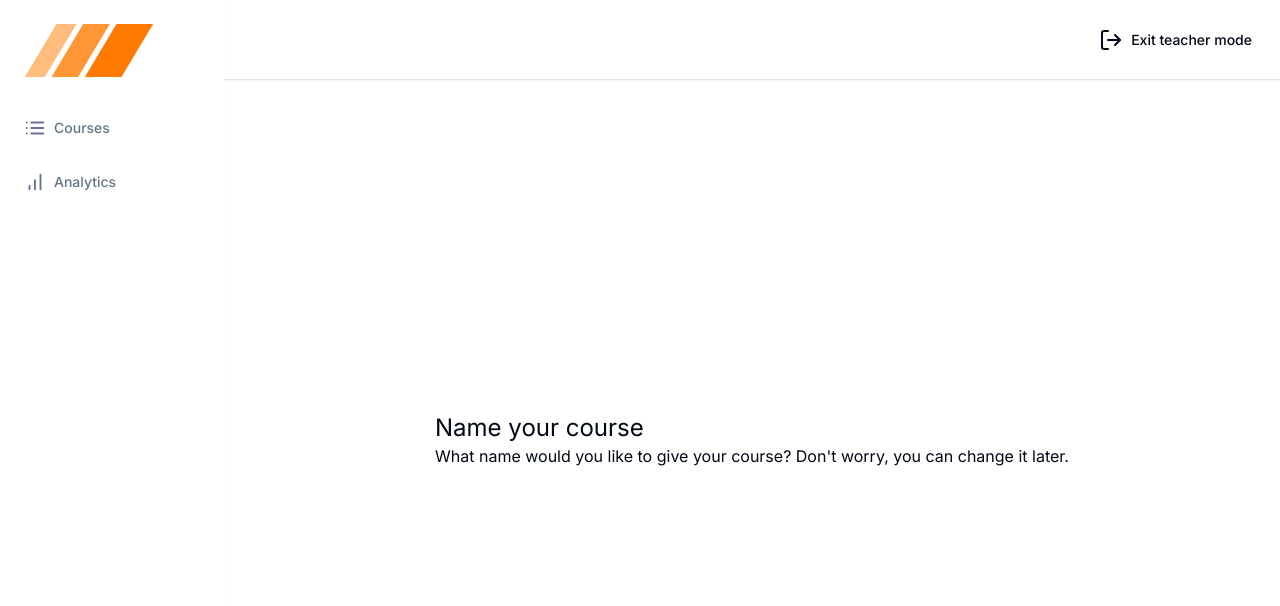
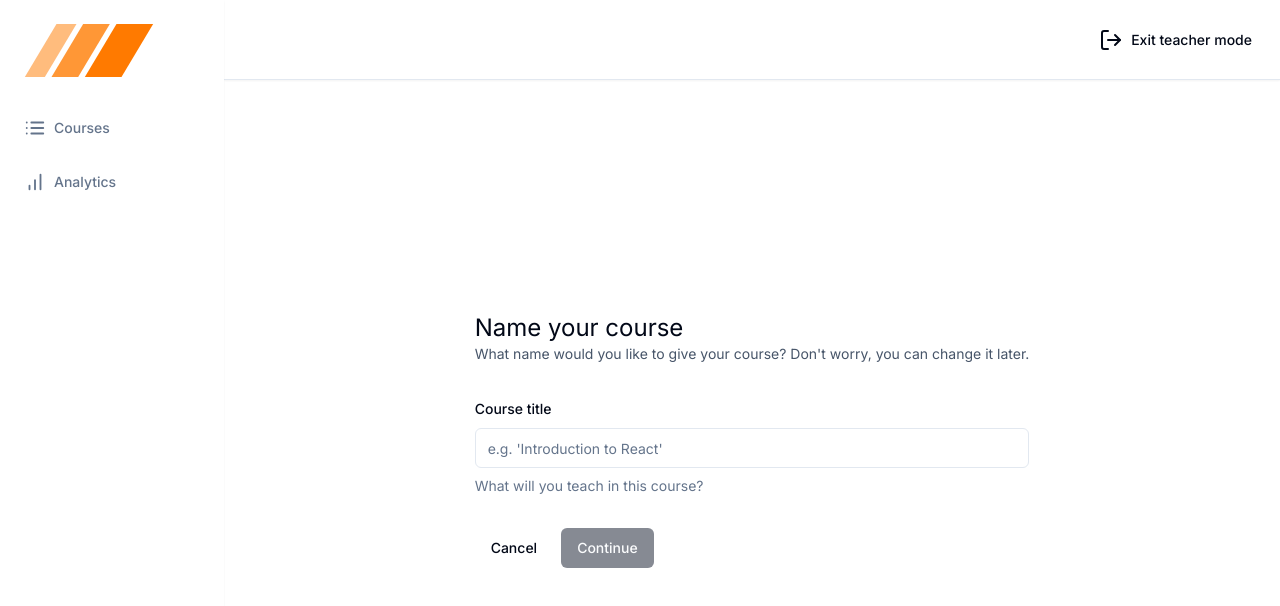
Before and after one commit to violetflash/next-lms, a Next.js app: page /teacher/create in a window 1280 px wide. Shown: the top 606 px of the page. Built offline with nearby package versions, Linux system fonts and the light colour scheme.

Commit message:
add toaster

```diff
--- a/app/(dashboard)/(routes)/teacher/create/page.tsx
+++ b/app/(dashboard)/(routes)/teacher/create/page.tsx
@@ -1,9 +1,12 @@
 'use client'
+import { teacherRoute } from '@/lib/constants';
+import Link from 'next/link';
+import toast from 'react-hot-toast';
 import * as z from 'zod';
 import axios from 'axios';
 import { zodResolver } from '@hookform/resolvers/zod';
 import { useForm } from 'react-hook-form';
-import { useRouter } from 'next/router';
+import { useRouter } from 'next/navigation';
 
 // ui
 import {
@@ -11,6 +14,7 @@
   FormDescription,
   FormMessage,
   FormField,
+  FormItem,
   FormLabel,
   Form
 } from '@/components/ui/form';
@@ -23,6 +27,7 @@
 type FormSchema = z.infer<typeof formSchema>;
 
 const CreateCourse = () => {
+  const router = useRouter();
   const form = useForm<FormSchema>({
     resolver: zodResolver(formSchema),
     defaultValues: {
@@ -41,12 +46,13 @@
 
   const onSubmit = async (values: FormSchema) => {
     console.log('values: >>', values);
-    // try {
-    //   await axios.post('/api/courses', values);
-    //   router.push('/courses');
-    // } catch (error) {
-    //   console.error(error);
-    // }
+    try {
+      const response = await axios.post('/api/courses', values);
+      router.push(`/${teacherRoute}/courses/${response.data.id}`);
+    } catch (error) {
+      toast.error('Something went wrong while creating your course');
+      console.error(error);
+    }
   }
 
   return (
@@ -55,9 +61,46 @@
         <h1 className="text-2xl">
           Name your course
         </h1>
-        <p>
+        <p className="text-sm text-slate-600">
           What name would you like to give your course? Don&apos;t worry, you can change it later.
         </p>
+        <Form {...form}>
+          <form
+            onSubmit={form.handleSubmit(onSubmit)}
+            className="space-y-8 mt-8"
+          >
+            <FormField
+              control={form.control}
+              name="title"
+              render={({field}) => (
+                <FormItem>
+                  <FormLabel htmlFor="title">Course title</FormLabel>
+                  <FormControl>
+                    <Input
+                      id="title"
+                      disabled={isSubmitting}
+                      placeholder="e.g. 'Introduction to React'"
+                      className="w-full"
+                      {...field}
+                    />
+                  </FormControl>
+                  <FormDescription>
+                    What will you teach in this course?
+                  </FormDescription>
+                  <FormMessage />
+                </FormItem>
+              )}
+            />
+            <div className="flex items-center gap-x-2">
+              <Link href="/">
+                <Button type="button" variant="ghost">Cancel</Button>
+              </Link>
+              <Button type="submit" disabled={!isValid || isSubmitting}>
+                Continue
+              </Button>
+            </div>
+          </form>
+        </Form>
       </div>
     </div>
   );
--- a/app/layout.tsx
+++ b/app/layout.tsx
@@ -1,4 +1,5 @@
 import './globals.css'
+import { ToastProvider } from '@/components/providers/toast-provider';
 import { ClerkProvider } from '@clerk/nextjs';
 import type { Metadata } from 'next'
 import { Inter } from 'next/font/google'
@@ -18,7 +19,10 @@
   return (
     <ClerkProvider>
       <html lang="en">
-      <body className={inter.className}>{children}</body>
+      <body className={inter.className}>
+        <ToastProvider />
+        {children}
+      </body>
       </html>
     </ClerkProvider>
   )
--- /dev/null
+++ b/components/providers/toast-provider.tsx
@@ -0,0 +1,9 @@
+// @flow
+import {Toaster} from 'react-hot-toast';
+
+type Props = {
+
+};
+export const ToastProvider = (props: Props) => {
+  return <Toaster />
+};
--- a/package.json
+++ b/package.json
@@ -29,6 +29,7 @@
     "react": "18.2.0",
     "react-dom": "18.2.0",
     "react-hook-form": "^7.47.0",
+    "react-hot-toast": "^2.4.1",
     "tailwind-merge": "^1.14.0",
     "tailwindcss": "3.3.3",
     "tailwindcss-animate": "^1.0.7",
```
Also changed, not shown: 1 other file (tests, documents, lock files or other folders).
